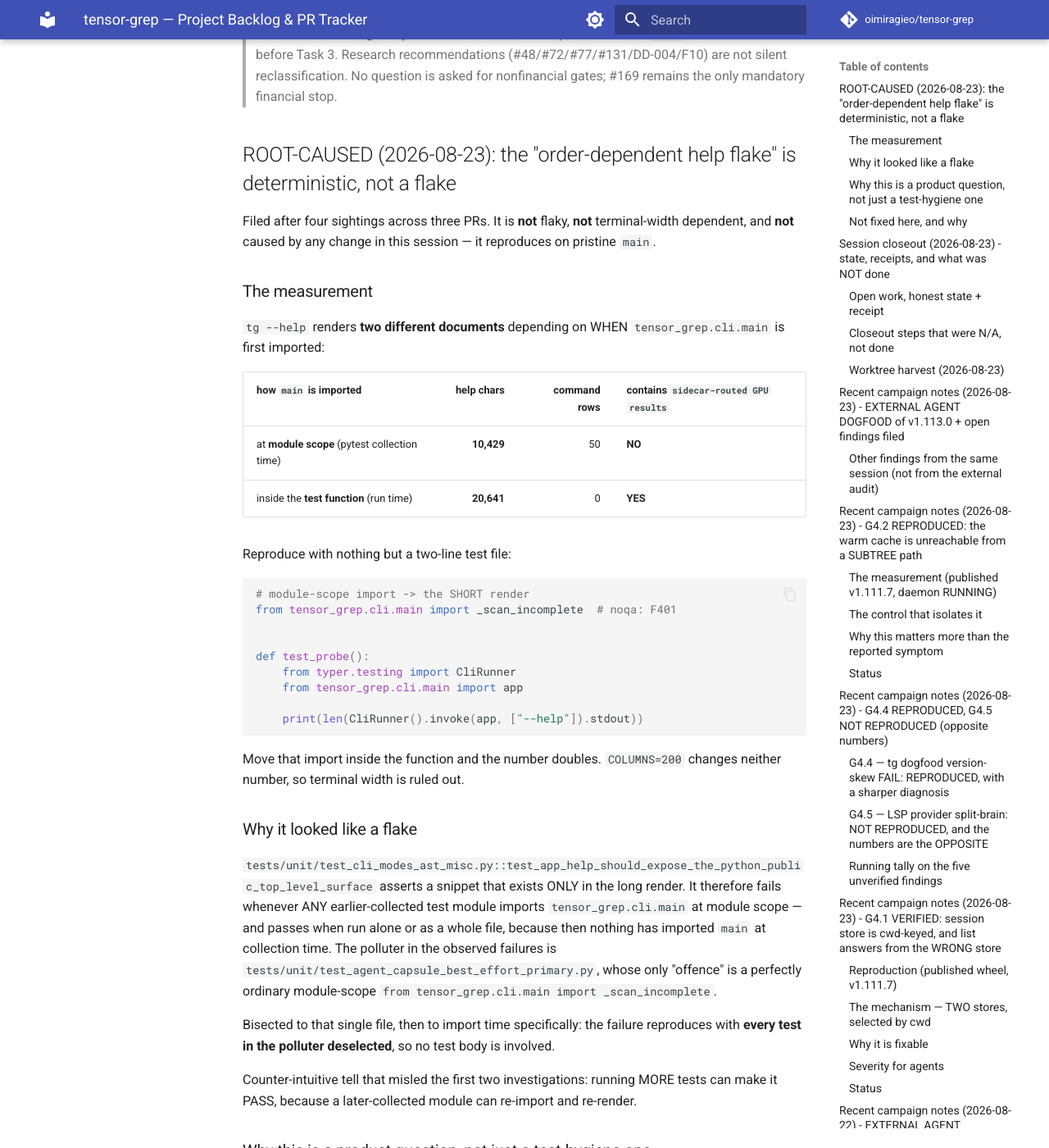
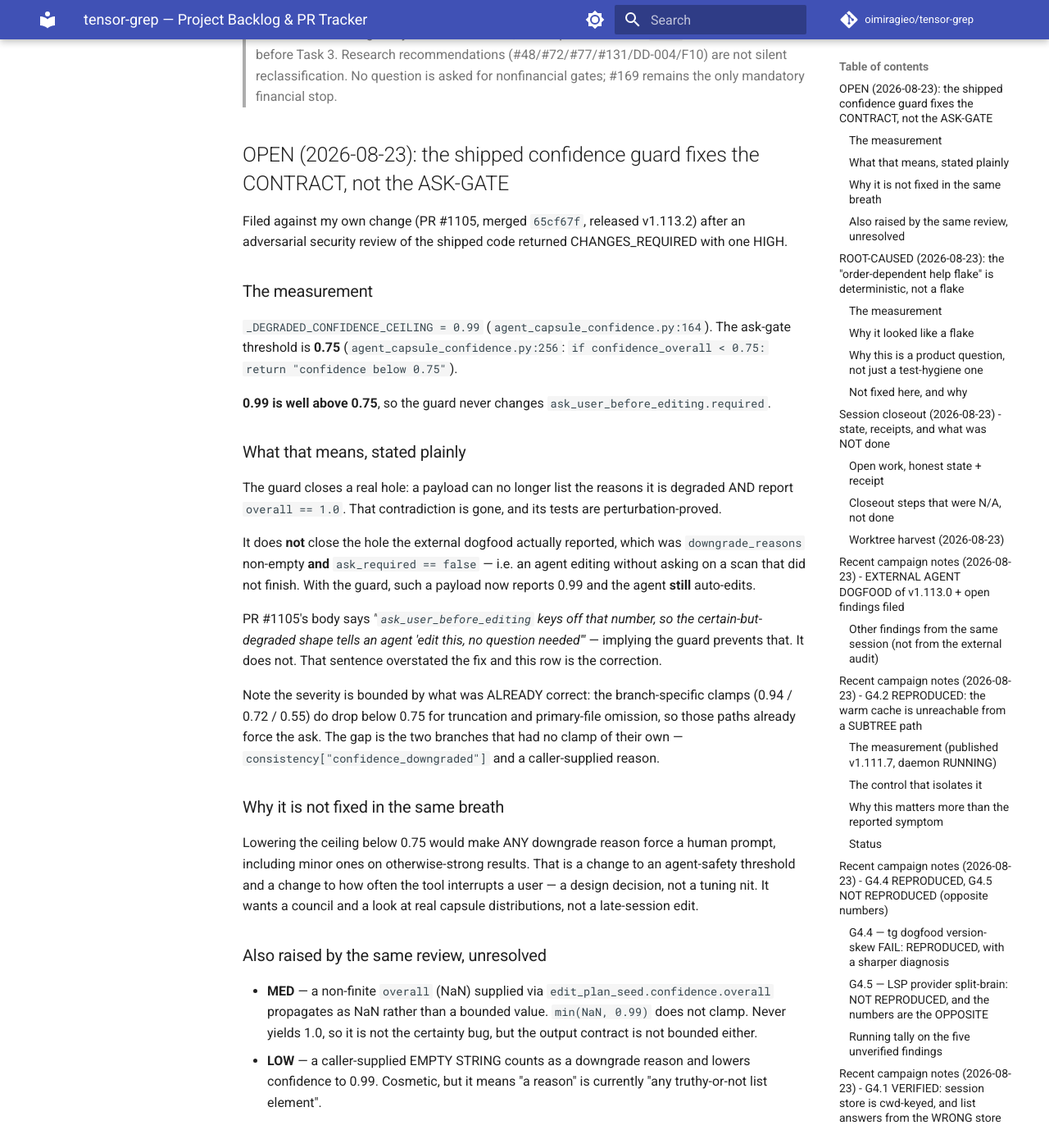
Before and after one commit to oimiragieo/tensor-grep, an MkDocs documentation site: the page built from docs/BACKLOG.md, in a window 1280 px wide and 1400 px high, scrolled down 1351 px. Shown: the whole window at 82% size. Built offline with MkDocs 1.6.1 and Material for MkDocs 9.7.7, drawn with Linux system fonts in a browser that asks for light colours; comment, search, counter and statistics services are not loaded; some of the changed text lies outside the part shown.

Commit message:
docs: correct my own PR #1105 claim -- the guard fixes the contract, not the ask-gate
An adversarial security review of the SHIPPED code (65cf67f, released v1.113.2) returned
CHANGES_REQUIRED with one HIGH: the guard's safety effect was unverified because the
auto-edit threshold was not in the diff it reviewed. Measured it:

    _DEGRADED_CONFIDENCE_CEILING = 0.99   (agent_capsule_confidence.py:164)
    ask-gate threshold           = 0.75   (agent_capsule_confidence.py:256)

0.99 is well above 0.75, so the guard NEVER changes
`ask_user_before_editing.required`.

What the guard does close, and it is real: a payload can no longer list the reasons it is
degraded AND report overall == 1.0. That contradiction is gone and its tests are
perturbation-proved.

What it does NOT close is the hole the external dogfood actually reported --
`downgrade_reasons` non-empty AND `ask_required == false`, i.e. an agent editing without
asking on a scan that did not finish. Post-guard such a payload reports 0.99 and the agent
still auto-edits.

PR #1105's body says "ask_user_before_editing keys off that number, so the
certain-but-degraded shape tells an agent 'edit this, no question needed'" -- implying the
guard prevents that. It does not. That sentence overstated the fix; this row is the
correction, filed against my own change rather than left to be discovered later.

Severity is bounded by what was already correct: the branch-specific clamps
(0.94 / 0.72 / 0.55) DO drop below 0.75 for truncation and primary-file omission, so those
paths already force the ask. The gap is the two branches that never had a clamp --
`consistency["confidence_downgraded"]` and a caller-supplied reason.

NOT fixed in the same breath, deliberately: lowering the ceiling below 0.75 makes ANY
downgrade reason force a human prompt, including minor ones on otherwise-strong results.
That changes an agent-safety threshold AND how often the tool interrupts a user -- a design
decision needing a council and real capsule distributions, not a late-session edit.

Two smaller findings from the same review recorded with it: a NaN `overall` propagates
unclamped (`min(NaN, 0.99)` does not bound it; never yields 1.0, so not the certainty bug),
and an empty-string caller reason counts as a reason.

Co-Authored-By: Claude Opus 5 (1M context) <noreply@anthropic.com>

```diff
--- a/docs/BACKLOG.md
+++ b/docs/BACKLOG.md
@@ -46,6 +46,53 @@
 >
 
 
+
+## OPEN (2026-08-23): the shipped confidence guard fixes the CONTRACT, not the ASK-GATE
+
+Filed against my own change (PR #1105, merged `65cf67f`, released v1.113.2) after an adversarial
+security review of the shipped code returned CHANGES_REQUIRED with one HIGH.
+
+### The measurement
+
+`_DEGRADED_CONFIDENCE_CEILING = 0.99` (`agent_capsule_confidence.py:164`).
+The ask-gate threshold is **0.75** (`agent_capsule_confidence.py:256`:
+`if confidence_overall < 0.75: return "confidence below 0.75"`).
+
+**0.99 is well above 0.75**, so the guard never changes `ask_user_before_editing.required`.
+
+### What that means, stated plainly
+
+The guard closes a real hole: a payload can no longer list the reasons it is degraded AND report
+`overall == 1.0`. That contradiction is gone, and its tests are perturbation-proved.
+
+It does **not** close the hole the external dogfood actually reported, which was
+`downgrade_reasons` non-empty **and** `ask_required == false` — i.e. an agent editing without
+asking on a scan that did not finish. With the guard, such a payload now reports 0.99 and the
+agent **still** auto-edits.
+
+PR #1105's body says *"`ask_user_before_editing` keys off that number, so the certain-but-degraded
+shape tells an agent 'edit this, no question needed'"* — implying the guard prevents that. It does
+not. That sentence overstated the fix and this row is the correction.
+
+Note the severity is bounded by what was ALREADY correct: the branch-specific clamps
+(0.94 / 0.72 / 0.55) do drop below 0.75 for truncation and primary-file omission, so those paths
+already force the ask. The gap is the two branches that had no clamp of their own —
+`consistency["confidence_downgraded"]` and a caller-supplied reason.
+
+### Why it is not fixed in the same breath
+
+Lowering the ceiling below 0.75 would make ANY downgrade reason force a human prompt, including
+minor ones on otherwise-strong results. That is a change to an agent-safety threshold and a
+change to how often the tool interrupts a user — a design decision, not a tuning nit. It wants a
+council and a look at real capsule distributions, not a late-session edit.
+
+### Also raised by the same review, unresolved
+
+- **MED** — a non-finite `overall` (NaN) supplied via `edit_plan_seed.confidence.overall`
+  propagates as NaN rather than a bounded value. `min(NaN, 0.99)` does not clamp. Never yields
+  1.0, so it is not the certainty bug, but the output contract is not bounded either.
+- **LOW** — a caller-supplied EMPTY STRING counts as a downgrade reason and lowers confidence to
+  0.99. Cosmetic, but it means "a reason" is currently "any truthy-or-not list element".
 
 ## ROOT-CAUSED (2026-08-23): the "order-dependent help flake" is deterministic, not a flake
 
```
